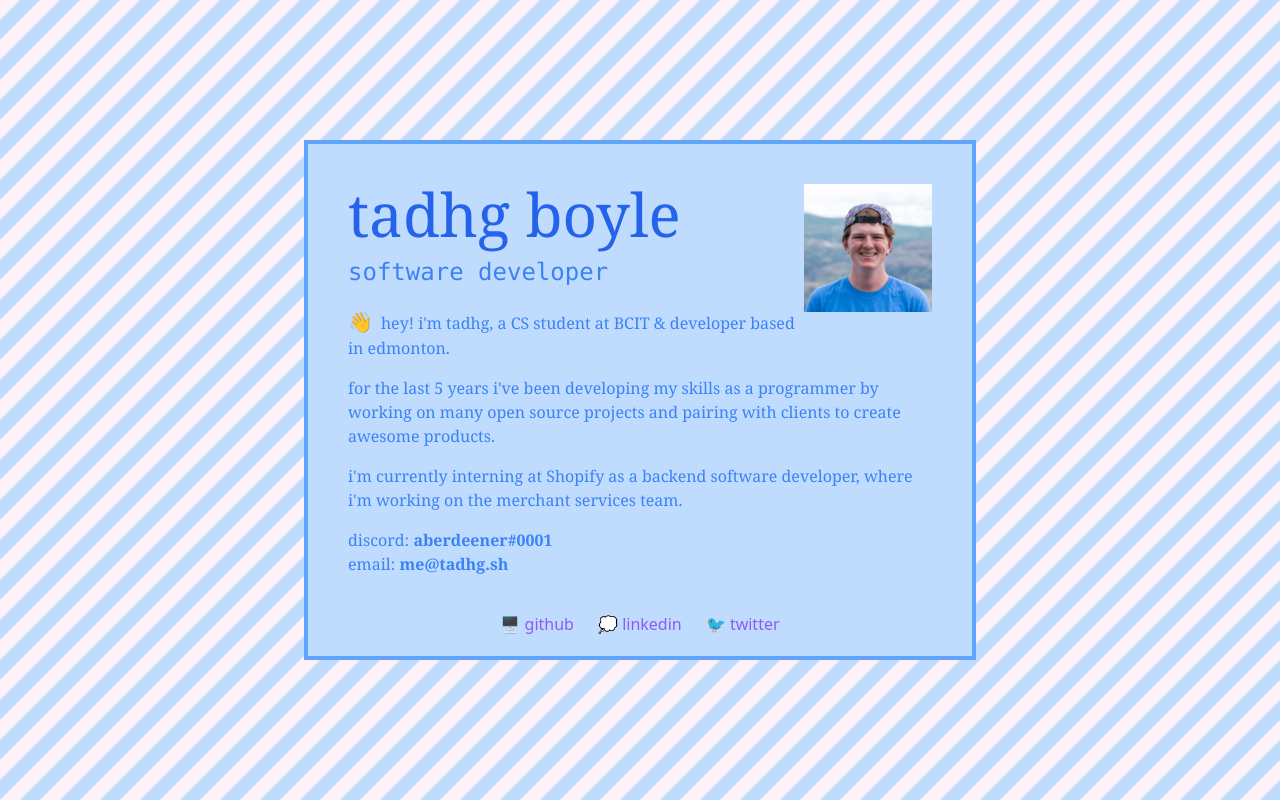
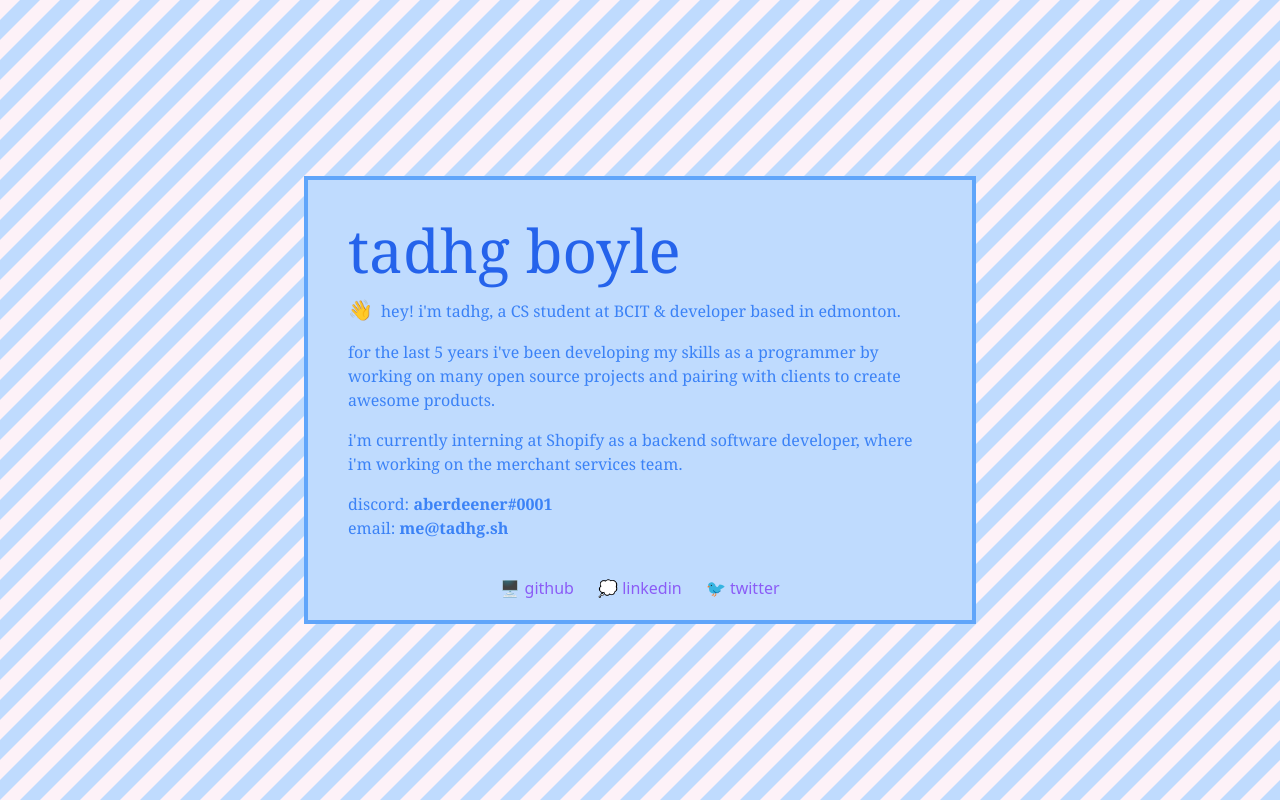
Before and after one commit to tadhgboyle/tadhg.sh, a Vue app: page / in a window 1280 px wide. Built offline with nearby package versions, Linux system fonts and the light colour scheme; no server answers.

Commit message:
remove image and subtitle

```diff
--- a/src/App.vue
+++ b/src/App.vue
@@ -2,12 +2,9 @@
     <div class="h-screen mx-auto bg-pink-50 grid place-items-center" :class="this.backgroundClass">
         <div class="bg-blue-200 mt-auto mb-auto px-10 pt-10 pb-5 border-4 max-w-2xl border-blue-400">
             <h1 class="font-serif text-blue-600 text-6xl">
-                tadhg boyle <img :src="me" alt="Me!" class="max-h-32 float-right inline">
+                tadhg boyle
             </h1>
-            <h5 class="font-mono text-blue-500 text-2xl pt-3 pb-5">
-                software developer
-            </h5>
-            <div class="font-serif text-blue-500 pb-5 space-y-4">
+            <div class="font-serif text-blue-500 pb-5 space-y-4 pt-4">
                 <p>
                     <span class="text-xl pr-2">👋</span>hey! i'm tadhg, a CS student at BCIT & developer based in edmonton.
                 </p>
@@ -44,7 +41,6 @@
 </style>
 
 <script>
-import me from '/DSC02819.jpg';
 import axios from 'axios';
 import convertXML from 'simple-xml-to-json';
 import he from 'he';
@@ -62,7 +58,6 @@ export default {
                     .replace('AT', '@')
                     .replace('ghdat', 'tadhg')
                     .replace('DOT', '.'),
-            me: me,
             nowPlaying: null
         }
     },
```
Also changed, not shown: public/DSC02819.jpg (deleted).
